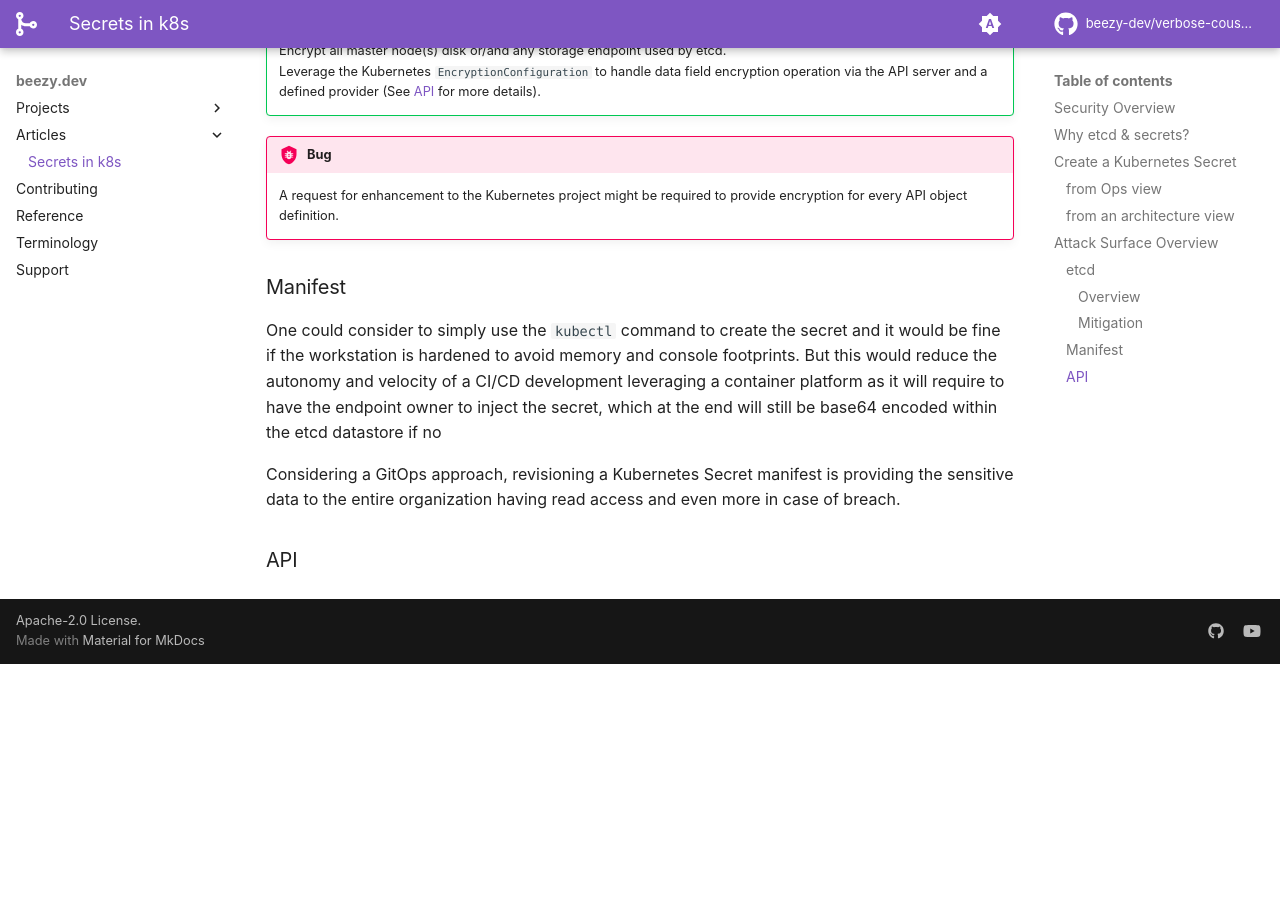
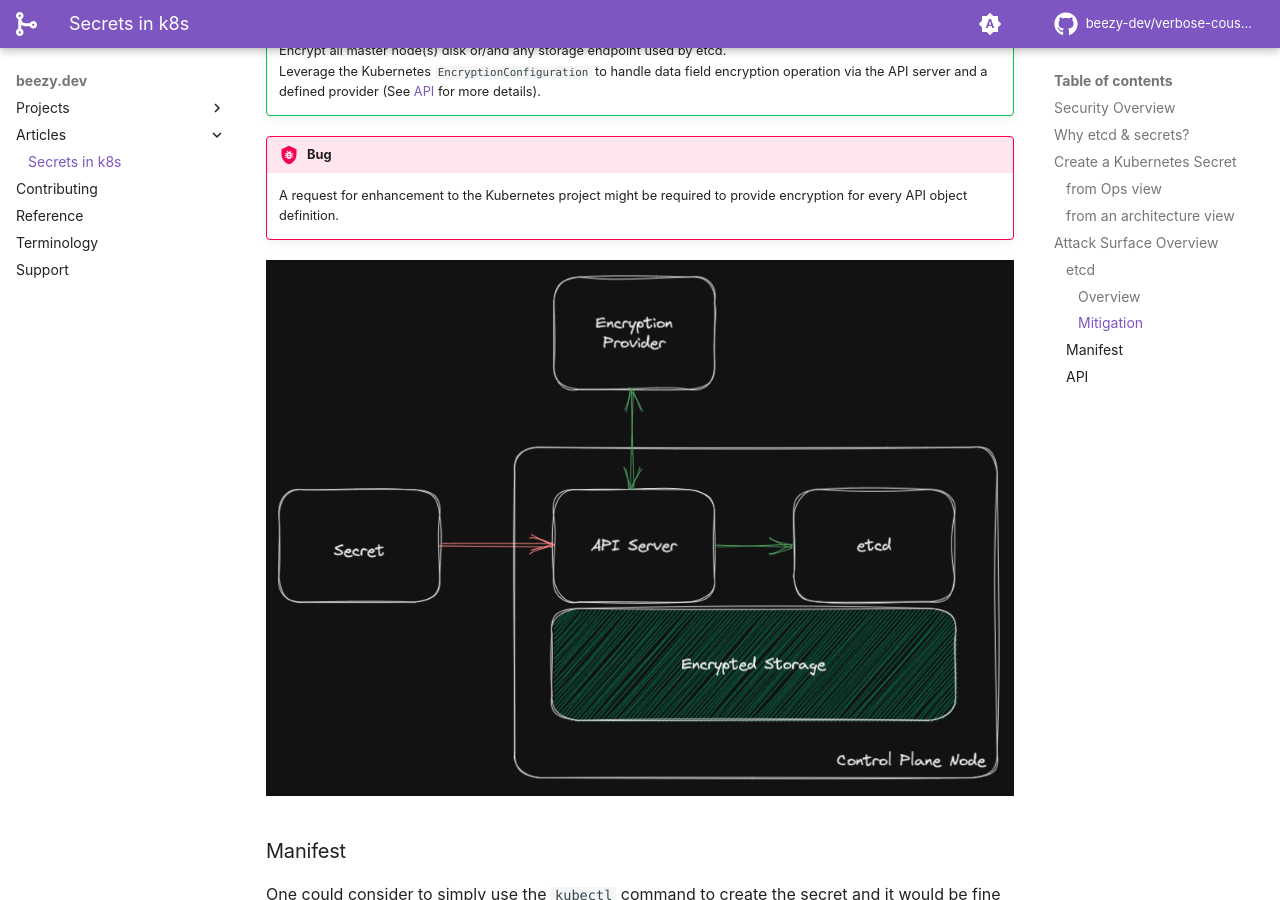
Before and after one commit to beezy-dev/verbose-couscous, an MkDocs documentation site: the page built from docs/community/k8s-secrets.md, in a window 1280 px wide and 900 px high, scrolled down 4136 px. Built offline with MkDocs 1.6.1 and Material for MkDocs 9.7.7, drawn with Linux system fonts in a browser that asks for light colours; some web fonts are replaced; comment, search, counter and statistics services are not loaded; before the commit the page ends 4800 px from its top, so only the background shows below that.

Commit message:
adding community/k8s-secrets.md

````diff
--- a/docs/community/k8s-secrets.md
+++ b/docs/community/k8s-secrets.md
@@ -152,6 +152,8 @@ While encrypting the data at the disk/file system level will protect any CRUD op
 !!! bug
     A request for enhancement to the Kubernetes project might be required to provide encryption for every API object definition.
 
+![etcd mitigation](../images/etcd-mitigations.png)
+
 ### Manifest
 
 One could consider to simply use the ```kubectl``` command to create the secret and it would be fine if the workstation is hardened to avoid memory and console footprints. But this would reduce the autonomy and velocity of a CI/CD development leveraging a container platform as it will require to have the endpoint owner to inject the secret, which at the end will still be base64 encoded within the etcd datastore if no
````
Also changed, not shown: docs/images/etcd-mitigations.png (added).
